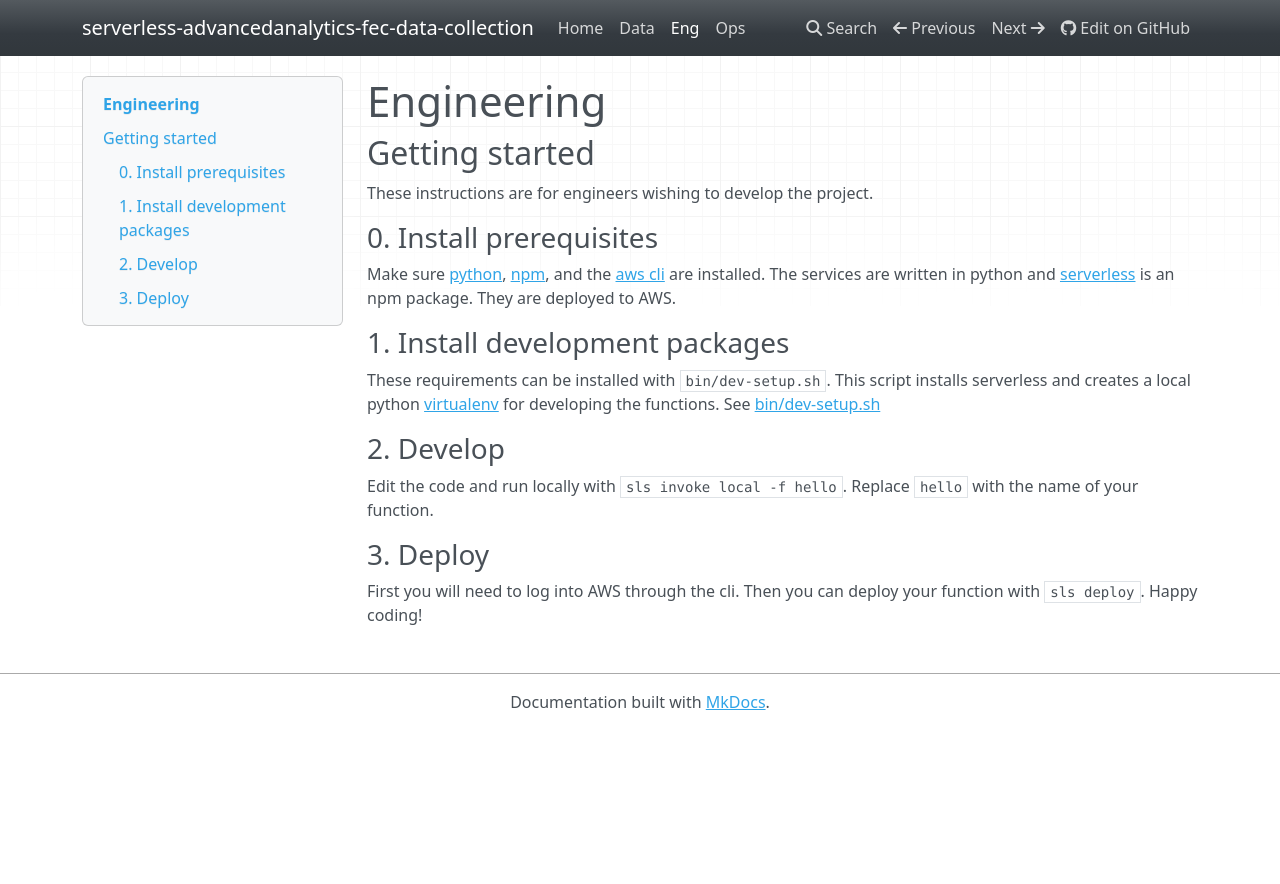
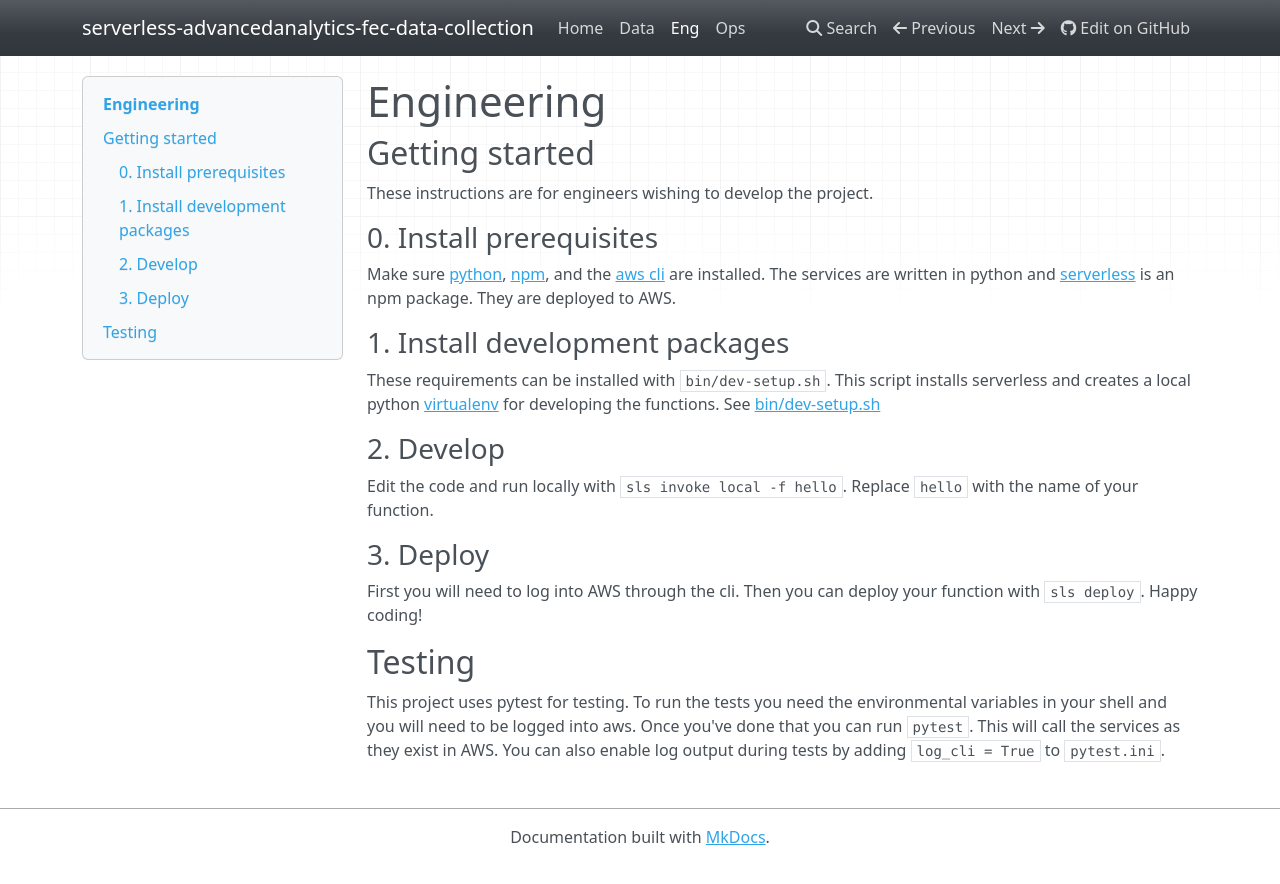
Before and after one commit to Advertising-Analytics-LLC/serverless-aws-fec-data-collectionor, an MkDocs documentation site: the page built from docs/ENG.md, in a window 1280 px wide. Shown: the top 884 px of the page. Built offline with MkDocs 1.6.1, drawn with Linux system fonts in a browser that asks for light colours; nearby versions of some CDN libraries.

Commit message:
update docs, fix tests, reduce bundle size

```diff
--- a/docs/ENG.md
+++ b/docs/ENG.md
@@ -21,3 +21,12 @@ Replace `hello` with the name of your function.
 First you will need to log into AWS through the cli.
 Then you can deploy your function with `sls deploy`.
 Happy coding!
+
+
+## Testing
+
+This project uses pytest for testing.
+To run the tests you need the environmental variables in your shell and you will need to be logged into aws.
+Once you've done that you can run `pytest`.
+This will call the services as they exist in AWS.
+You can also enable log output during tests by adding `log_cli = True` to `pytest.ini`.
```
Also changed, not shown: docs/DATA.md (+12 -0 lines), docs/OPS.md (+2 -0 lines), serverless.yml (+14 -3 lines), 3 other files.
